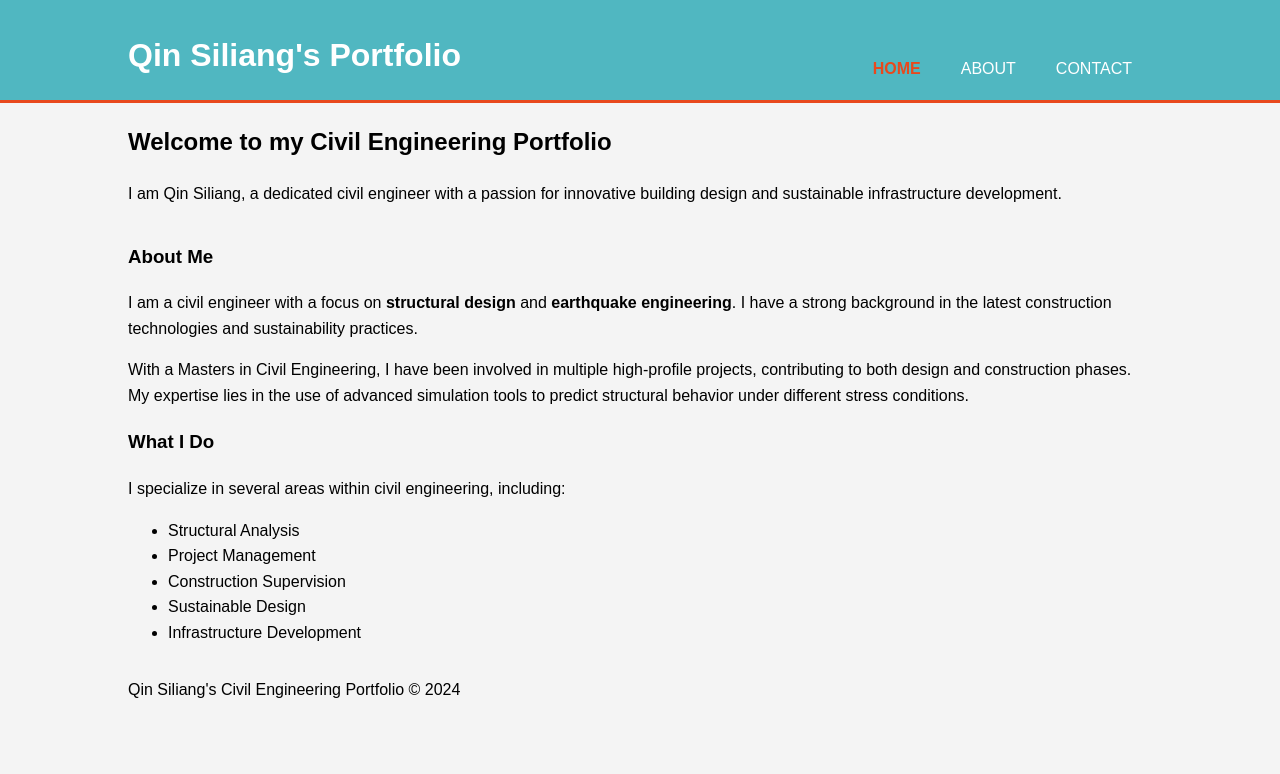
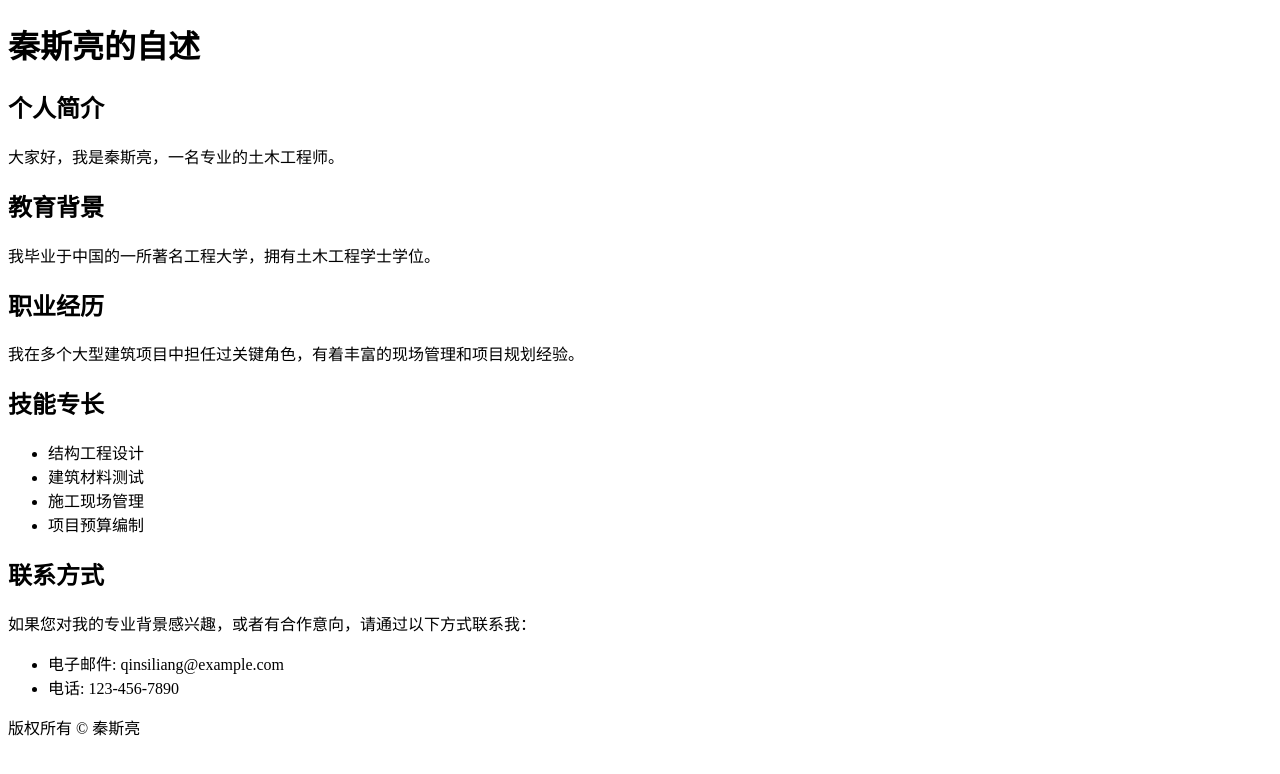
Before and after one commit to Siliang109/qinsiliang.github.io, a plain HTML site: page index.html in a window 1280 px wide. Drawn offline with Linux system fonts and the light colour scheme.

Commit message:
index.html

```diff
--- a/index.html
+++ b/index.html
@@ -1,115 +1,45 @@
 <!DOCTYPE html>
-<html lang="en">
+<html lang="zh-CN">
 <head>
     <meta charset="UTF-8">
     <meta name="viewport" content="width=device-width, initial-scale=1.0">
-    <title>Qin Siliang's Civil Engineering Portfolio</title>
-    <style>
-        body {
-            font-family: Arial, sans-serif;
-            line-height: 1.6;
-            margin: 0;
-            padding: 0;
-            background-color: #f4f4f4;
-        }
-        .container {
-            width: 80%;
-            margin: auto;
-            overflow: hidden;
-        }
-        header {
-            background: #50b7c1;
-            color: #ffffff;
-            padding-top: 30px;
-            min-height: 70px;
-            border-bottom: #e8491d 3px solid;
-        }
-        header a {
-            color: #ffffff;
-            text-decoration: none;
-            text-transform: uppercase;
-            font-size: 16px;
-        }
-        header ul {
-            padding: 0;
-            list-style: none;
-        }
-        header ul li {
-            float: left;
-            display: inline;
-            padding: 0 20px 0 20px;
-        }
-        header #branding {
-            float: left;
-        }
-        header #branding h1 {
-            margin: 0;
-        }
-        header nav {
-            float: right;
-            margin-top: 10px;
-        }
-        header .highlight, header .current a {
-            color: #e8491d;
-            font-weight: bold;
-        }
-        header a:hover {
-            color: #ffffff;
-            font-weight: bold;
-        }
-    </style>
+    <title>秦斯亮的个人简介</title>
 </head>
 <body>
     <header>
-        <div class="container">
-            <div id="branding">
-                <h1>Qin Siliang's Portfolio</h1>
-            </div>
-            <nav>
-                <ul>
-                    <li class="current"><a href="index.html">Home</a></li>
-                    <li><a href="about.html">About</a></li>
-                    <li><a href="contact.html">Contact</a></li>
-                </ul>
-            </nav>
-        </div>
+        <h1>秦斯亮的自述</h1>
     </header>
-
-    <section id="showcase">
-        <div class="container">
-            <h1>Welcome to my Civil Engineering Portfolio</h1>
-            <p>I am Qin Siliang, a dedicated civil engineer with a passion for innovative building design and sustainable infrastructure development.</p>
-        </div>
+    <section>
+        <h2>个人简介</h2>
+        <p>大家好，我是秦斯亮，一名专业的土木工程师。</p>
     </section>
-
-    <section id="main">
-        <div class="container">
-            <article id="main-col">
-                <h1 class="page-title">About Me</h1>
-                <p>I am a civil engineer with a focus on <strong>structural design</strong> and <strong>earthquake engineering</strong>. I have a strong background in the latest construction technologies and sustainability practices.</p>
-                <p class="dark">With a Masters in Civil Engineering, I have been involved in multiple high-profile projects, contributing to both design and construction phases. My expertise lies in the use of advanced simulation tools to predict structural behavior under different stress conditions.</p>
-            </article>
-
-            <aside id="sidebar">
-                <div class="dark">
-                    <h3>What I Do</h3>
-                    <p>I specialize in several areas within civil engineering, including:</p>
-                    <ul>
-                        <li>Structural Analysis</li>
-                        <li>Project Management</li>
-                        <li>Construction Supervision</li>
-                        <li>Sustainable Design</li>
-                        <li>Infrastructure Development</li>
-                    </ul>
-                </div>
-            </aside>
-        </div>
+    <section>
+        <h2>教育背景</h2>
+        <p>我毕业于中国的一所著名工程大学，拥有土木工程学士学位。</p>
     </section>
-
+    <section>
+        <h2>职业经历</h2>
+        <p>我在多个大型建筑项目中担任过关键角色，有着丰富的现场管理和项目规划经验。</p>
+    </section>
+    <section>
+        <h2>技能专长</h2>
+        <ul>
+            <li>结构工程设计</li>
+            <li>建筑材料测试</li>
+            <li>施工现场管理</li>
+            <li>项目预算编制</li>
+        </ul>
+    </section>
+    <section>
+        <h2>联系方式</h2>
+        <p>如果您对我的专业背景感兴趣，或者有合作意向，请通过以下方式联系我：</p>
+        <ul>
+            <li>电子邮件: qinsiliang@example.com</li>
+            <li>电话: 123-456-7890</li>
+        </ul>
+    </section>
     <footer>
-        <div class="container">
-            <p>Qin Siliang's Civil Engineering Portfolio © 2024</p>
-        </div>
+        <p>版权所有 © 秦斯亮</p>
     </footer>
 </body>
 </html>
```
